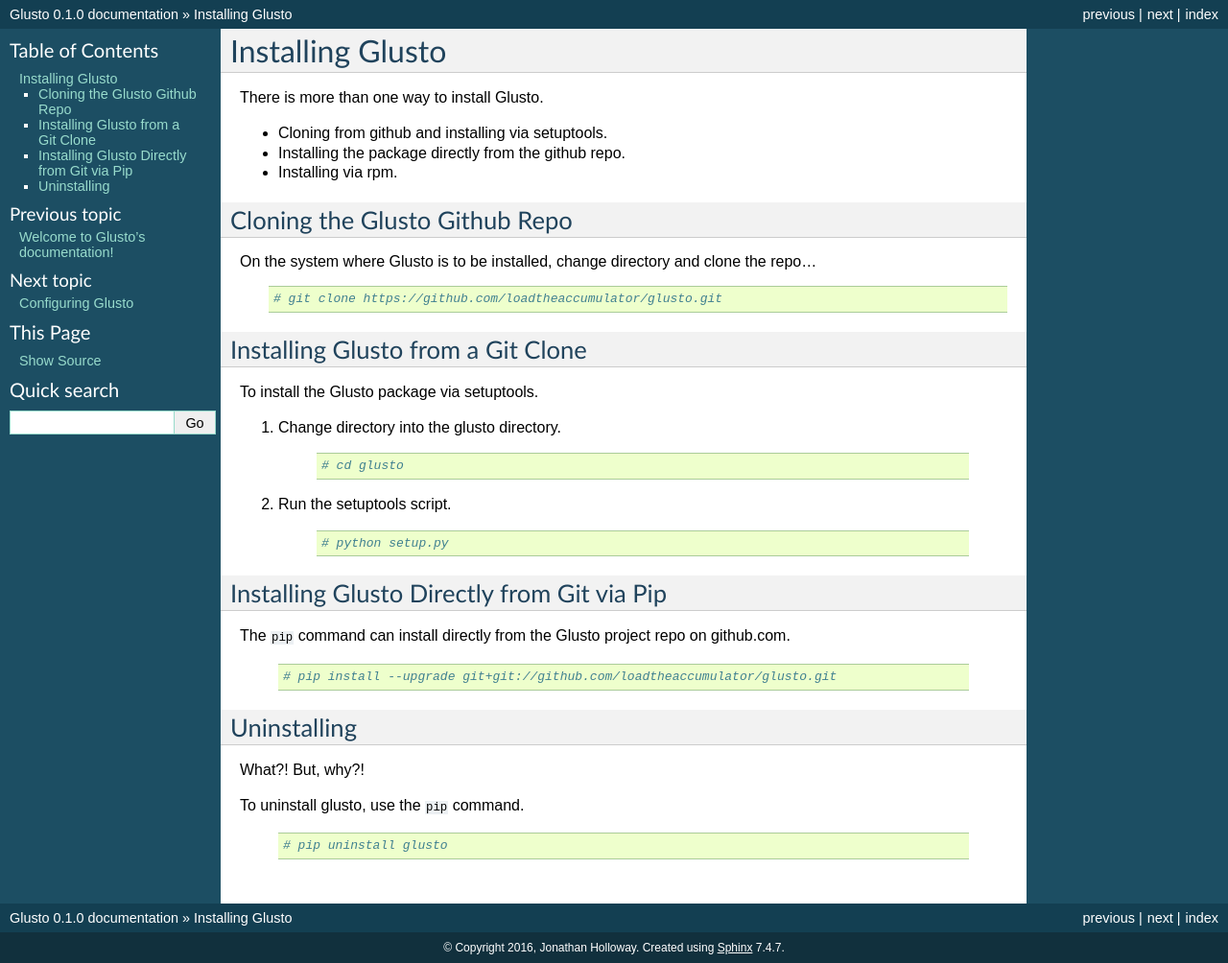
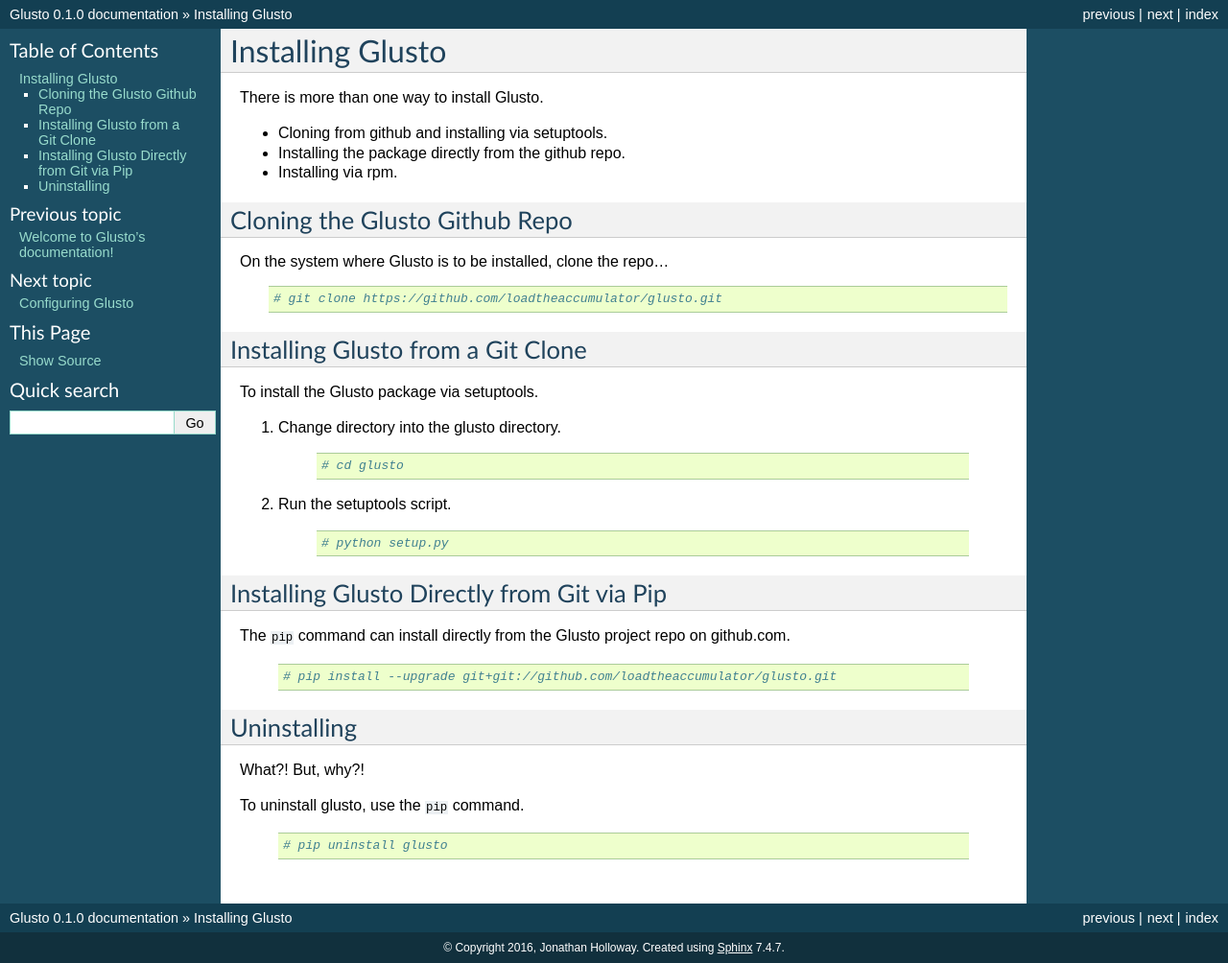
Before and after one commit to loadtheaccumulator/glusto, a Sphinx documentation site: the page built from docs/userguide/install.rst, in a window 1280 px wide. Shown: the whole page at 96% size. Built offline with Sphinx 7.4.7, drawn with Linux system fonts in a browser that asks for light colours; pages that are not in the unit, such as notebooks, are missing from menus.

Commit message:
docs: minor edit
Signed-off-by: Jonathan Holloway <loadtheaccumulator@gmail.com>

```diff
--- a/docs/userguide/install.rst
+++ b/docs/userguide/install.rst
@@ -10,7 +10,7 @@
 Cloning the Glusto Github Repo
 ==============================
 
-On the system where Glusto is to be installed, change directory and clone the repo...
+On the system where Glusto is to be installed, clone the repo...
 	::
 
 		# git clone https://github.com/loadtheaccumulator/glusto.git
```
